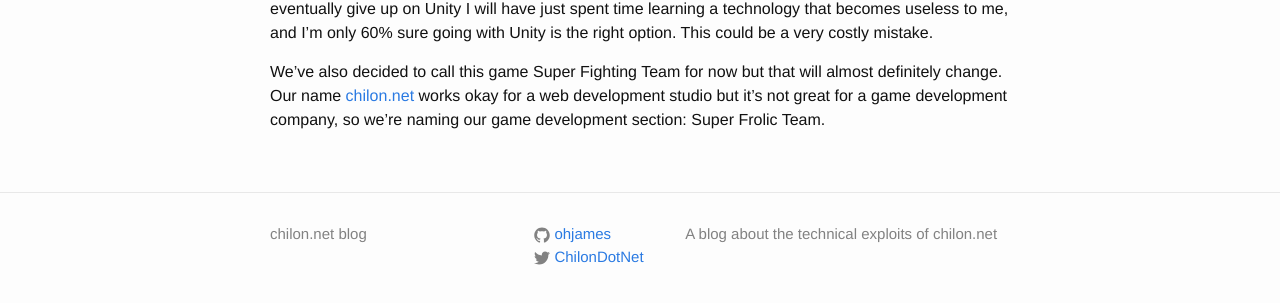
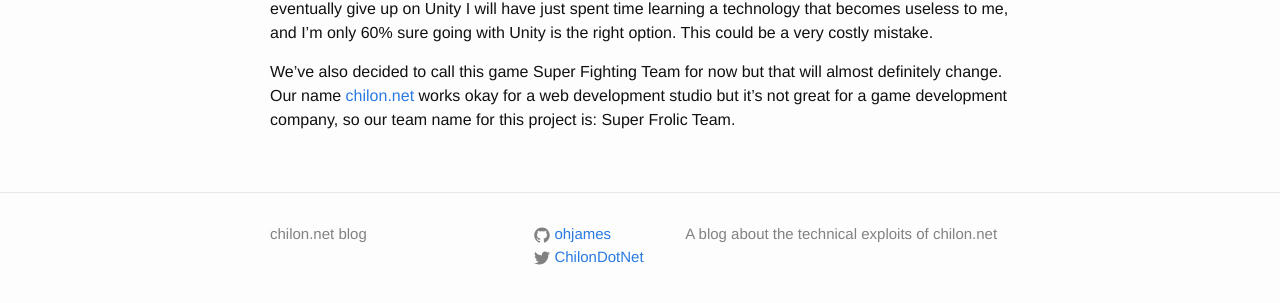
Before and after one commit to insidewhy/ohjames.github.io, a Jekyll site: the page built from _posts/2019-02-10-monogame-and-unity.md, in a window 1280 px wide. Shown: the part 1046-1349 px from the top of the page. Built offline with Jekyll 4.4.1, drawn with Linux system fonts in a browser that asks for light colours.

Commit message:
change team name sentence on unity post

```diff
--- a/_posts/2019-02-10-monogame-and-unity.md
+++ b/_posts/2019-02-10-monogame-and-unity.md
@@ -19,4 +19,4 @@ The user-interface and yaml files may suck but when it comes to the coding, I re
 
 I foresee having hundreds of hours wasted by Unity being annoying but that will still be less time than it'll take to write the four items I described above. I'm still not sure which will be more fun, or less painful. If I eventually give up on Unity I will have just spent time learning a technology that becomes useless to me, and I'm only 60% sure going with Unity is the right option. This could be a very costly mistake.
 
-We've also decided to call this game Super Fighting Team for now but that will almost definitely change. Our name [chilon.net](http://chilon.net) works okay for a web development studio but it's not great for a game development company, so we're naming our game development section: Super Frolic Team.
+We've also decided to call this game Super Fighting Team for now but that will almost definitely change. Our name [chilon.net](http://chilon.net) works okay for a web development studio but it's not great for a game development company, so our team name for this project is: Super Frolic Team.
```
